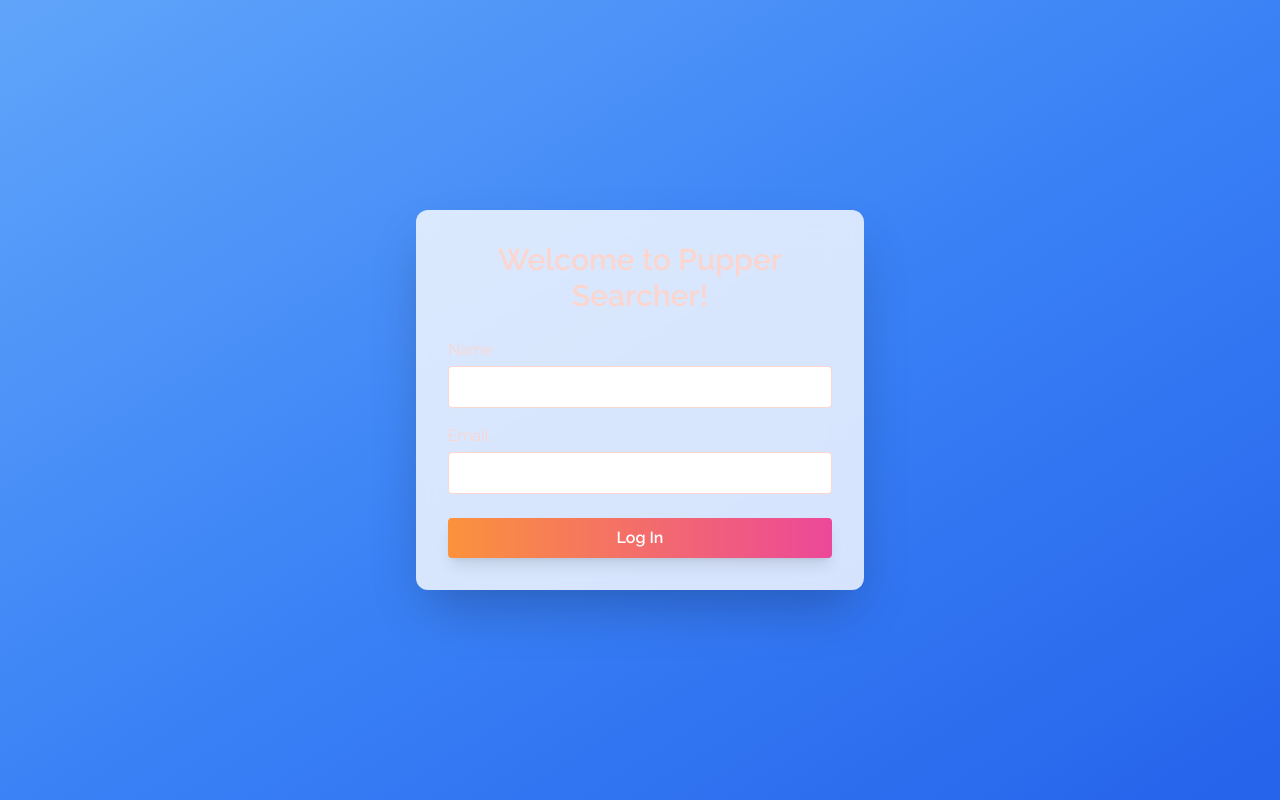
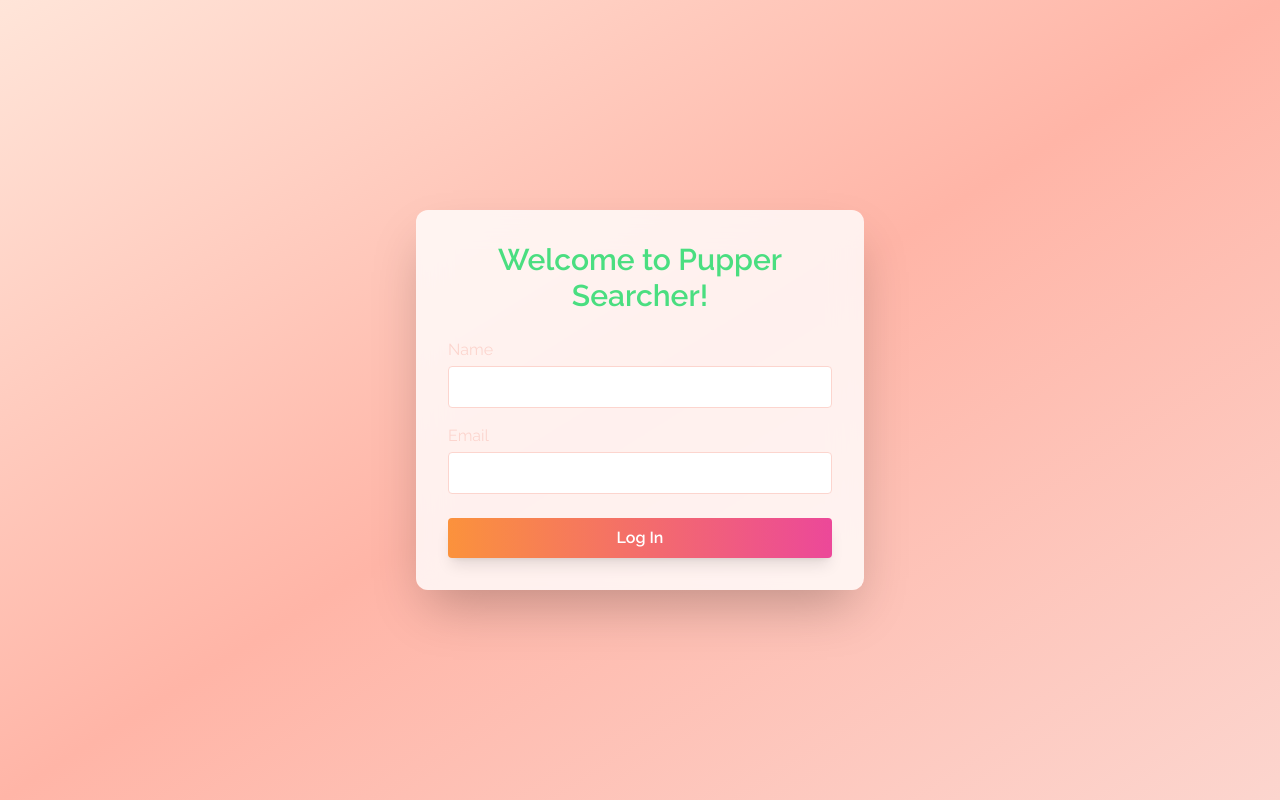
Before and after one commit to mooselamb/Pupper-Searcher, a React (Create React App) app: page / in a window 1280 px wide. Built offline with nearby package versions, Linux system fonts and the light colour scheme.

Commit message:
Fixed Login Page BG Color

```diff
--- a/src/components/LoginPage.jsx
+++ b/src/components/LoginPage.jsx
@@ -25,12 +25,12 @@ const LoginPage = () => {
   };
 
   return (
-    <div className="flex items-center justify-center min-h-screen bg-gradient-to-br from-blue-400 via-blue-500 to-blue-600">
+    <div className="flex items-center justify-center min-h-screen bg-gradient-to-br from-warm-light via-warm to-warm-dark">
       <form
         onSubmit={handleSubmit}
         className="bg-white bg-opacity-80 backdrop-filter backdrop-blur-lg p-8 rounded-xl shadow-2xl max-w-md w-full transform transition-transform duration-200 hover:scale-105"
       >
-        <h2 className="text-3xl font-bold mb-6 text-center text-warm-dark">
+        <h2 className="text-3xl font-bold mb-6 text-center text-green-400">
           Welcome to Pupper Searcher!
         </h2>
         <div className="mb-4">
```
